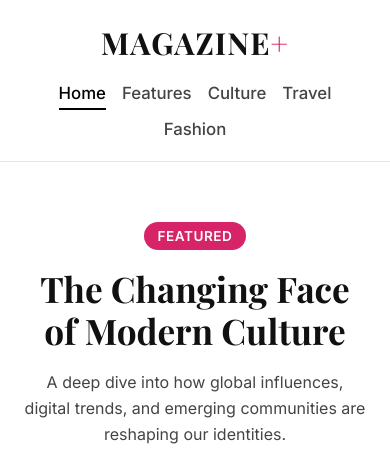
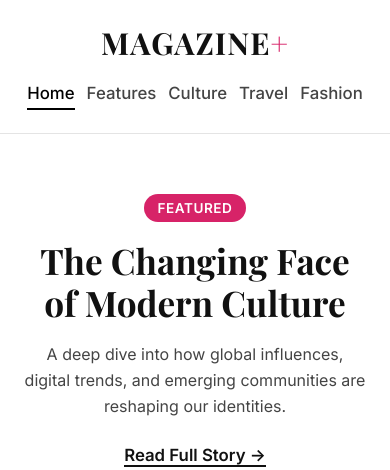
Before and after one commit to babul101/Magazine, a plain HTML site: page index.html in a window 390 px wide. Shown: the top 470 px of the page. Drawn offline with nearby package versions, Linux system fonts and the light colour scheme.

Commit message:
viewport adjusted

```diff
--- a/index.html
+++ b/index.html
@@ -23,6 +23,7 @@
         <div class="logo">
           <a href="#">MAGAZINE<span>+</span></a>
         </div>
+
         <nav class="main-nav">
           <ul>
             <li><a href="#" class="active">Home</a></li>
@@ -30,7 +31,6 @@
             <li><a href="#">Culture</a></li>
             <li><a href="#">Travel</a></li>
             <li><a href="#">Fashion</a></li>
-            <!-- <li><a href="#">About</a></li> -->
           </ul>
         </nav>
       </div>
@@ -90,7 +90,7 @@
             <div class="story-content">
               <span class="story-tag">Travel</span>
               <h3 class="story-title">
-                Hidden Destinations That Are Becoming 2025's Hotspots
+                Hidden Destinations That Are Becoming 2026's Hotspots
               </h3>
               <p class="story-desc">
                 From remote islands to urban gems, these places are rising on
@@ -136,7 +136,7 @@
             <div class="pick-content">
               <span class="pick-tag">Features</span>
               <h3 class="pick-title">
-                Why Creativity Is Becoming the Most Valuable Skill of 2025
+                Why Creativity Is Becoming the Most Valuable Skill of 2026
               </h3>
               <p class="pick-desc">
                 As automation grows, the human ability to innovate and imagine
@@ -261,7 +261,7 @@
             <div class="latest-content">
               <span class="latest-tag">Travel</span>
               <h3 class="latest-title">
-                Hidden Destinations You Should Visit in 2025
+                Hidden Destinations You Should Visit in 2026
               </h3>
               <p class="latest-desc">
                 Off-the-beaten-path locations are becoming the next hotspots for
@@ -344,7 +344,7 @@
       </div>
       <!-- Copyright Area -->
       <div class="footer-bottom">
-        <p>© 2025 Modern Magazine. All Rights Reserved.</p>
+        <p>© 2026 Modern Magazine. All Rights Reserved.</p>
       </div>
     </footer>
   </body>
--- a/styles/components.css
+++ b/styles/components.css
@@ -70,11 +70,26 @@
   }
 }
 
-@media (max-width: 600px) {
+@media (max-width: 768px) {
   .main-nav ul {
-    gap: 16px;
+    display: flex;
+    flex-direction: row;
+    gap: 14px;
+    overflow-x: auto;
+    white-space: nowrap;
+    scrollbar-width: none;
+    padding-bottom: 8px;
+
+  }
+  .main-nav ul {
+    gap: 12px;          /* reduce spacing */
+  }
+  .main-nav ul::-webkit-scrollbar {
+    display: none;
   }
 }
+
+
 
 /* -------------------- */
 /* Hero Section */
@@ -316,20 +331,25 @@
   content: close-quote;
 }
 
-
 .quote-container {
   animation: fadeIn 1.2s ease-in-out;
 }
 
 @keyframes fadeIn {
-    from {opacity: 0;transform:translateY(20px)}
-    to {opacity: 1;transform:translateY(0) ;}
+  from {
+    opacity: 0;
+    transform: translateY(20px);
+  }
+  to {
+    opacity: 1;
+    transform: translateY(0);
+  }
 }
 
 /* Footer Components */
 
 .footer-title {
-    font-family: "Playfair Display",serif;
+  font-family: "Playfair Display", serif;
   color: #fff;
   font-size: 1.2rem;
   margin-bottom: 8px;
@@ -339,7 +359,6 @@
   color: #aaa;
   line-height: 1.6;
 }
-
 
 /* SOCIAL ICONS */
 .footer-social-icons {
@@ -368,7 +387,6 @@
   transform: translateY(-3px);
 }
 
-
 .footer-form {
   display: flex;
   gap: 10px;
@@ -383,7 +401,7 @@
   font-size: 0.95rem;
 }
 
-.footer-form input:focus{
+.footer-form input:focus {
   outline: none;
   box-shadow: none;
 }
@@ -400,5 +418,5 @@
 }
 
 .footer-form button:hover {
-    background:  #b81e2d;
+  background: #b81e2d;
 }
--- a/styles/layout.css
+++ b/styles/layout.css
@@ -14,6 +14,7 @@ header {
   display: flex;
   align-items: center;
   justify-content: space-between;
+  /* flex-direction: column; */
 }
 
 /* Responsive Layout */
@@ -25,6 +26,10 @@ header {
     text-align: center;
   }
 }
+
+
+
+
 
 /* Hero Section Layout */
 
```
Lines whose indentation alone changed are shown as unchanged.
